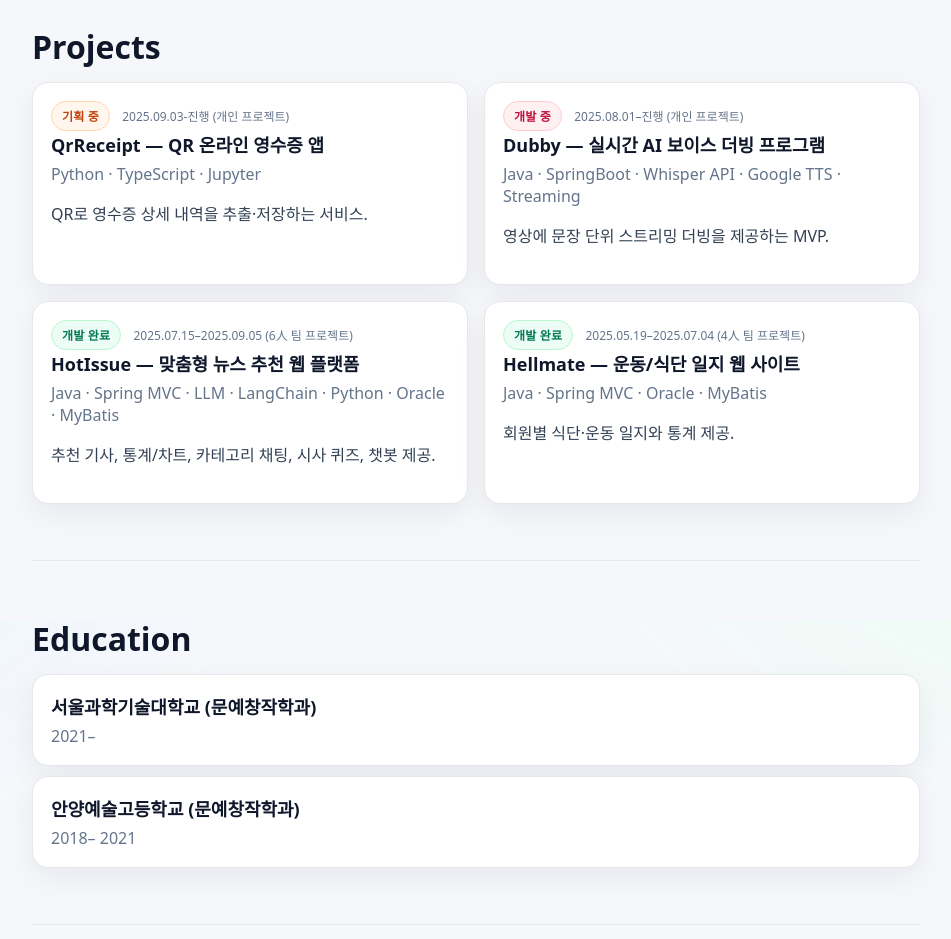
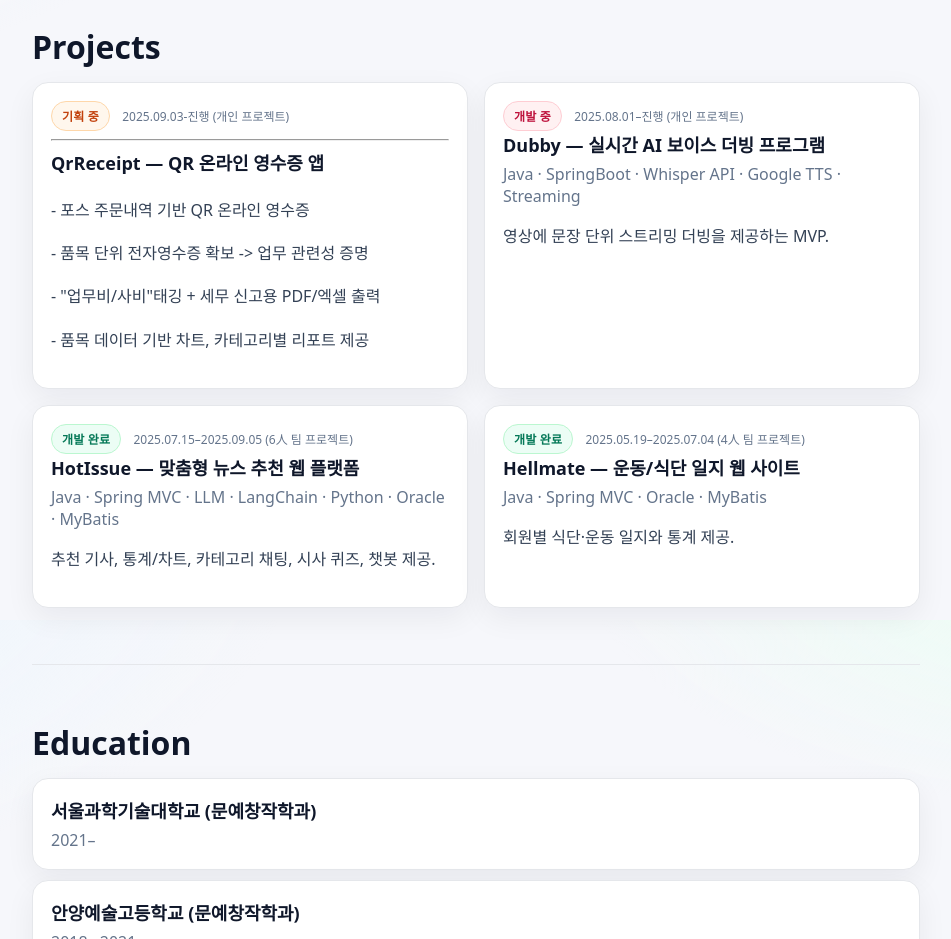
Before and after one commit to yanglabs/yanglabs.github.io, a plain HTML site: page index.html in a window 1280 px wide. Shown: the part 980-1919 px from the top of the page, without its empty margins (294-1245 px from the left). Drawn offline with Linux system fonts and the light colour scheme.

Commit message:
Update index.html

```diff
--- a/index.html
+++ b/index.html
@@ -175,13 +175,16 @@
               <span class="badge planned">기획 중</span>
               <span class="date">2025.09.03-진행 (개인 프로젝트)</span>
             </div>
+          <hr>
           <div class="job">
             <div>
               <h3>QrReceipt — QR 온라인 영수증 앱</h3>
-              <div class="muted">Python · TypeScript · Jupyter</div>
             </div>
           </div>
-          <p class="lead">QR로 영수증 상세 내역을 추출·저장하는 서비스.</p>
+          <p class="lead">- 포스 주문내역 기반 QR 온라인 영수증</p>
+          <p class="lead">- 품목 단위 전자영수증 확보 -> 업무 관련성 증명</p>
+          <p class="lead">- "업무비/사비"태깅 + 세무 신고용 PDF/엑셀 출력</p>
+          <p class="lead">- 품목 데이터 기반 차트, 카테고리별 리포트 제공</p>
 
           <!-- 숨겨진 상세(모달용) -->
           <template class="detail">
```
